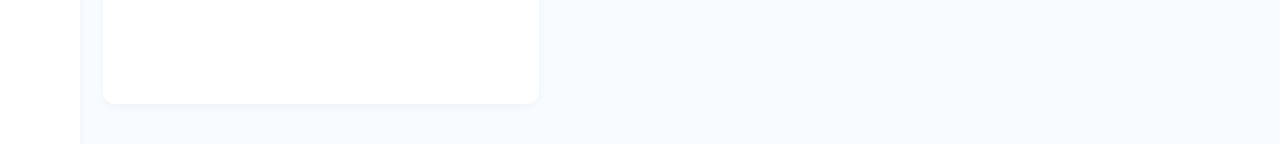
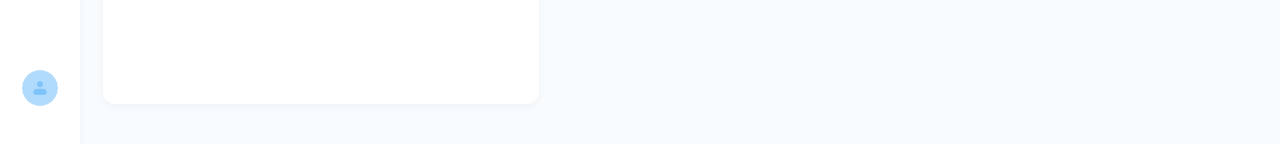
Before and after one commit to apeun-gidaechi/seugi-desktop, a React (Vite) app: page /home in a window 1280 px wide. Shown: the part 856-1000 px from the top of the page. Built offline with nearby package versions, Linux system fonts and the light colour scheme; the HTML template or start-up script is replaced by a standard one.

Commit message:
Feat :: Navbar 아바타 추가

```diff
--- a/src/components/Navbar/Navbar.tsx
+++ b/src/components/Navbar/Navbar.tsx
@@ -69,6 +69,9 @@ const Navbar = () => {
                 >
                     <S.SideBarImage src={selected === "chats" ? SelectChats : Chats} />
                 </S.SideBarButton>
+                <S.SideAvatarImgWrap>
+                    <S.SideAvatarImg src={AvatarImg} />
+                </S.SideAvatarImgWrap>
             </S.SideBarMenu>
         </div>
 
```
Lines whose indentation alone changed are shown as unchanged.
